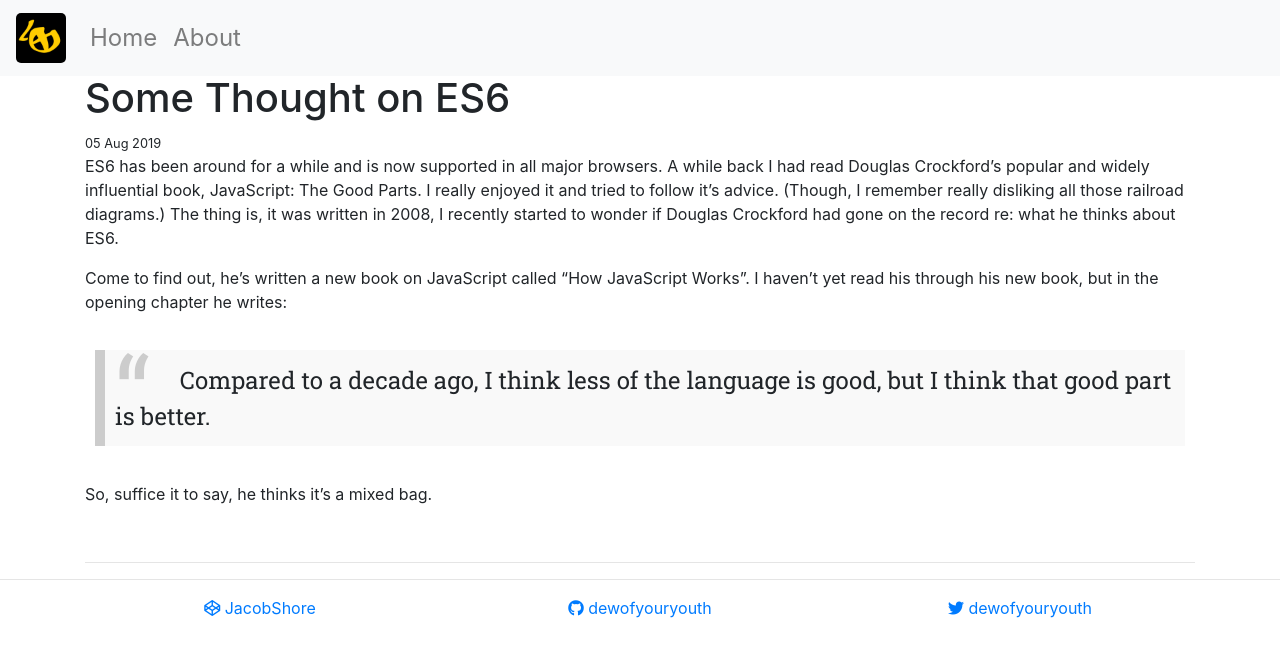
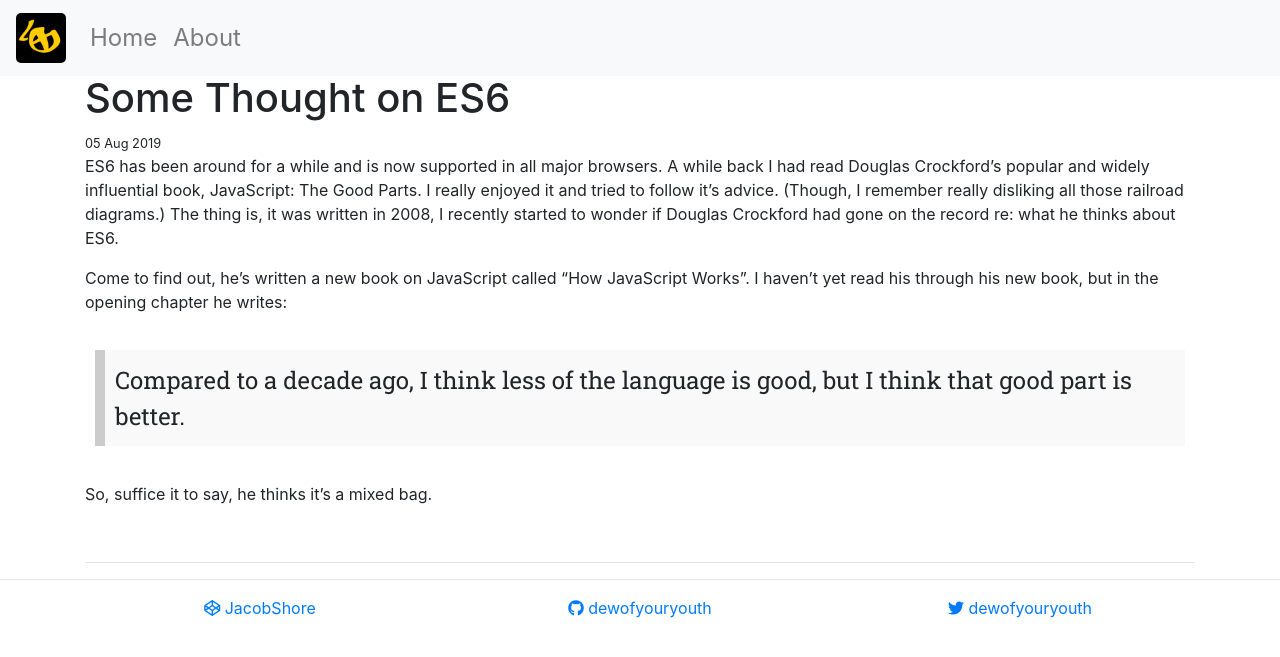
Before and after one commit to DewofyourYouth/DewofyourYouth.github.io, a Jekyll site: the page built from _posts/2019-08-05-basic-ecmanext.md, in a window 1280 px wide. Shown: the top 657 px of the page. Built offline with Jekyll 4.4.1, drawn with Linux system fonts in a browser that asks for light colours; nearby versions of some CDN libraries; comment, search, counter and statistics services are not loaded.

Commit message:
remove open quote

```diff
--- a/css/main.css
+++ b/css/main.css
@@ -21,7 +21,6 @@ blockquote {
   }
   blockquote:before {
     color: #ccc;
-    content: open-quote;
     font-size: 4em;
     line-height: 0.1em;
     margin-right: 0.25em;
```
